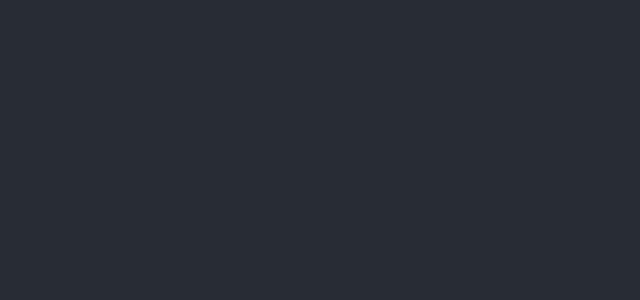
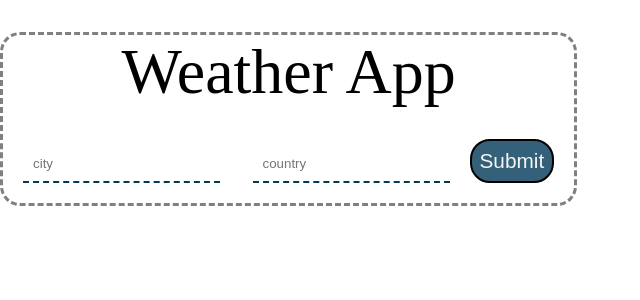
Before and after one commit to debchowdhury94/weather-app, a React (Create React App) app: page / in a window 1280 px wide. Shown: the top 300 px of the page, without its empty margins (0-640 px from the left). Built offline with nearby package versions, Linux system fonts and the light colour scheme.

Commit message:
weather API working

```diff
--- a/src/App.css
+++ b/src/App.css
@@ -5,12 +5,6 @@
 .App-logo {
   height: 40vmin;
   pointer-events: none;
-}
-
-@media (prefers-reduced-motion: no-preference) {
-  .App-logo {
-    animation: App-logo-spin infinite 20s linear;
-  }
 }
 
 .App-header {
@@ -23,16 +17,3 @@
   font-size: calc(10px + 2vmin);
   color: white;
 }
-
-.App-link {
-  color: #61dafb;
-}
-
-@keyframes App-logo-spin {
-  from {
-    transform: rotate(0deg);
-  }
-  to {
-    transform: rotate(360deg);
-  }
-}
--- a/src/App.js
+++ b/src/App.js
@@ -1,12 +1,10 @@
-import logo from './logo.svg';
 import './App.css';
+import Weather from './components/Weather';
 
 function App() {
   return (
     <div className="App">
-      <header className="App-header">
-
-      </header>
+      <Weather />
     </div>
   );
 }
--- /dev/null
+++ b/src/components/DisplayWeather.css
@@ -0,0 +1,85 @@
+.displayweather {
+    margin-top: 20px;
+    display: flex;
+    flex-flow: column nowrap;
+  }
+
+  .displayweather .maincard {
+    width: 500px;
+    margin-top: 20px;
+    align-self: center;
+    padding: 50px;
+    border-radius: 20px;
+    position: relative;
+    background: rgb(245, 242, 242);
+    border: 1px solid black;
+  }
+
+  .displayweather .maincard .cardtitle {
+    position: absolute;
+    top: 10px;
+    left: 10px;
+    font-size: 1.5rem;
+  }
+
+  .displayweather .maincard .cardsubtitle {
+    position: absolute;
+    left: 10px;
+
+    color: grey;
+    margin-top: -8px;
+  }
+  .displayweather h1 {
+    font-size: 5rem;
+    margin: -10px;
+    margin-left: -150px;
+  }
+
+  .displayweather .weather-icon {
+    width: 100px;
+
+    position: absolute;
+    top: 50px;
+  }
+
+  .displayweather .weather-main {
+    position: absolute;
+
+    top: 120px;
+    left: 310px;
+    font-weight: 500;
+    font-size: 1.2rem;
+  }
+
+  .displayweather .weather-description {
+    position: absolute;
+    left: 10px;
+    font-size: 1.4rem;
+  }
+  .displayweather .weatherdetails {
+    margin-left: 50px;
+    margin-right: 50px;
+
+    display: grid;
+    grid-template-columns: 50% 50%;
+    grid-template-rows: auto;
+    grid-gap: 20px;
+  }
+  .displayweather .weatherdetails .section1 {
+    justify-self: right;
+    width: 300px;
+  }
+
+  h4 {
+    text-align: left;
+    margin-right: 30px;
+    font-size: 1.2rem;
+  }
+
+  td {
+    border-bottom: 2px dashed grey;
+  }
+
+  .displayweather .weatherdetails span {
+    font-size: 1.2rem;
+  }
--- /dev/null
+++ b/src/components/DisplayWeather.jsx
@@ -0,0 +1,17 @@
+import React from 'react'
+import "./DisplayWeather.css"
+
+export default function DisplayWeather(props) {
+    const {data} = props;
+    console.log(data);
+  return (
+    <div className='displayweather'>
+        <div className="maincard">
+            <span className="cardtitle">
+                {data.name}, {data.sys.country}
+            </span>
+        </div>
+
+    </div>
+  )
+}
--- /dev/null
+++ b/src/components/Weather.css
@@ -0,0 +1,48 @@
+.weather {
+    margin: 2rem 0;
+    border: 3px dashed grey;
+    border-radius: 20px;
+    padding-bottom: 30px;
+    width: max-content;
+    padding: 0px 20px 20px 20px;
+  }
+  .weather .title {
+    font-size: 4rem;
+
+    font-family: "Times New Roman", Times, serif;
+  }
+  .weather form {
+    margin-top: 30px;
+  }
+  .weather form input {
+    padding: 10px;
+    border: none;
+    border-bottom: 2px dashed rgb(2, 57, 88);
+    margin-right: 10px;
+  }
+
+  .weather form input:focus {
+    outline: none;
+    border-bottom: 3px dashed rgb(2, 57, 88);
+  }
+
+  .weather .getweather {
+    margin-left: 10px;
+    padding: 8px;
+    font-size: 1.3rem;
+    border: none;
+    border-radius: 20px;
+    border: 2px solid black;
+    background: rgb(2, 57, 88, 0.8);
+    cursor: pointer;
+    color: whitesmoke;
+  }
+
+  .weather .getweather:hover {
+    background: transparent;
+    color: black;
+  }
+
+  .weather .getweather:focus {
+    outline: none;
+  }
--- /dev/null
+++ b/src/components/Weather.jsx
@@ -0,0 +1,60 @@
+import React, { useState } from 'react'
+import "./Weather.css"
+import DisplayWeather from './DisplayWeather';
+
+export default function Weather() {
+
+    const APIKEY = "99a313b400512fe3fadebf03d1d23086";
+
+    const [form, setForm] = useState({
+        city: "",
+        country: "",
+    })
+    const [weather, setWeather] = useState([]);
+
+    async function weatherData(e) {
+        e.preventDefault();
+        if(form.city === ""){
+            alert("Add city name");
+        }else {
+            const data = await fetch(`https://api.openweathermap.org/data/2.5/weather?q=${form.city},${form.country}&APPID=${APIKEY}`)
+            .then(res => res.json())
+            .then(data => data);
+
+            setWeather({data:data});
+        }
+    }
+
+    const handleChange = (e) => {
+        let name = e.target.name;
+        let value = e.target.value;
+
+        if(name === "city") {
+            setForm({...form, city: value});
+        }
+        if(name === "country") {
+            setForm({...form, country: value});
+        }
+    }
+
+  return (
+    <div className='weather'>
+      <span className="title">Weather App</span>
+      <br/>
+      <form>
+        <input type='text' name='city' placeholder='city' onChange={e => handleChange(e)}  />
+        &nbsp; &nbsp; &nbsp;
+        <input type='text' name='country' placeholder='country' onChange={e => handleChange(e)} />
+        <button className="getweather" onClick={(e) => weatherData(e)} >Submit</button>
+      </form>
+      {
+        weather.data !== undefined ? (
+        <div>
+            <DisplayWeather data={weather.data} />
+        </div>
+        ):null
+      }
+
+    </div>
+  )
+}
```
Also changed, not shown: src/logo.svg (deleted).
